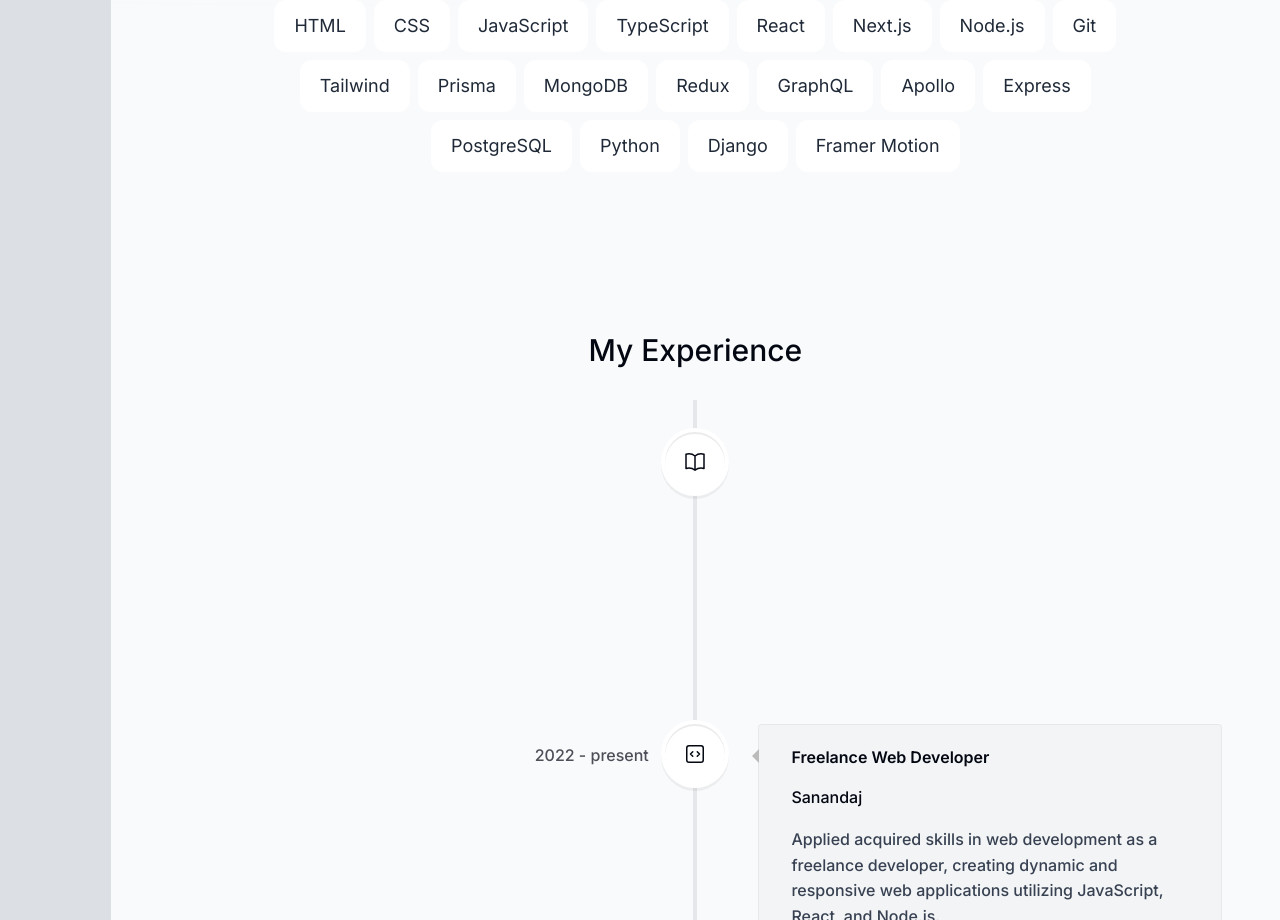
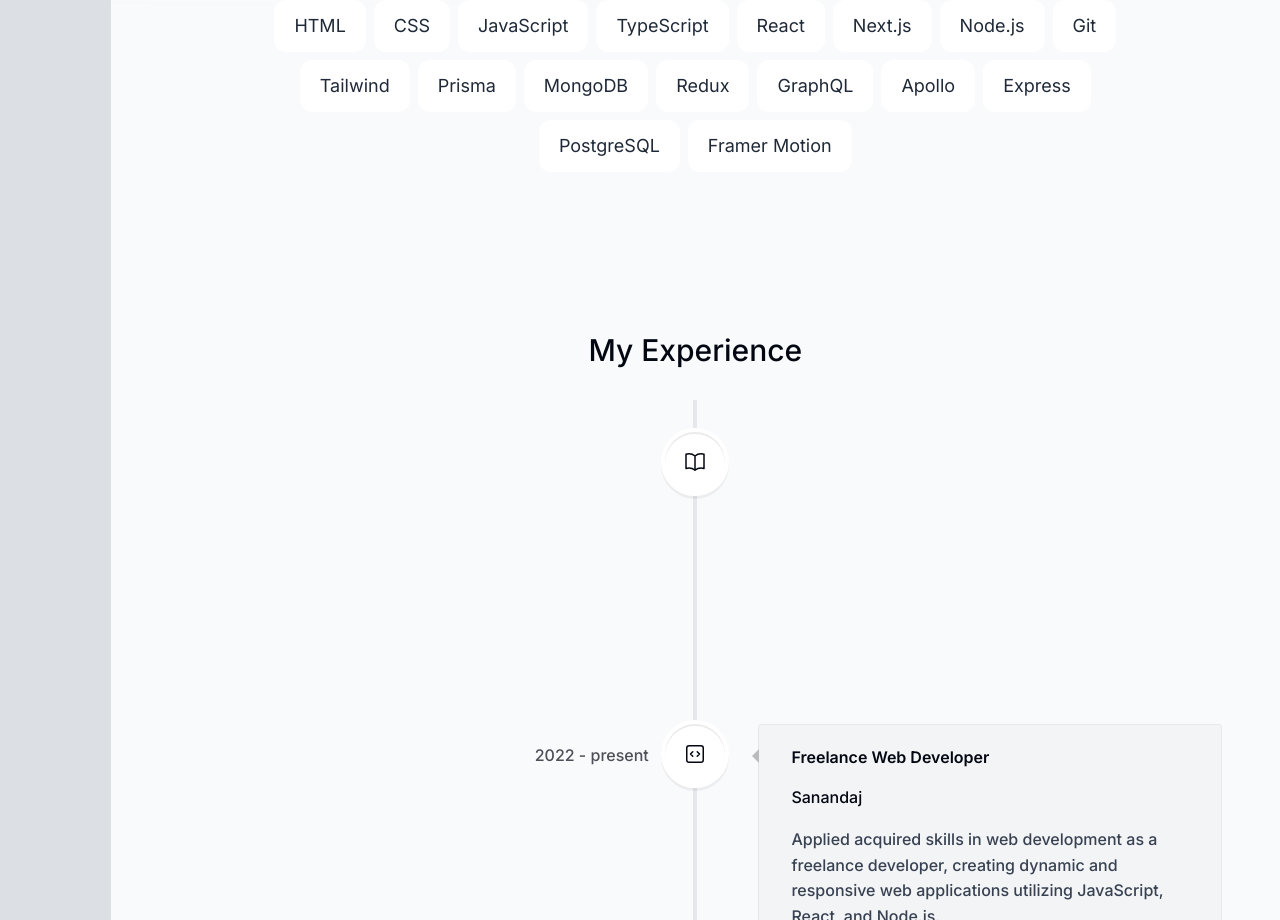
Before and after one commit to Monzer65/nextjs-nodemailer-My_Portfolio, a Next.js app: page / in a window 1280 px wide. Shown: the part 900-1820 px from the top of the page. Built offline with nearby package versions, Linux system fonts and the light colour scheme.

Commit message:
for .env

```diff
--- a/components/home/skills.jsx
+++ b/components/home/skills.jsx
@@ -35,8 +35,6 @@ const skillsData = [
   "Apollo",
   "Express",
   "PostgreSQL",
-  "Python",
-  "Django",
   "Framer Motion",
 ];
 
```
